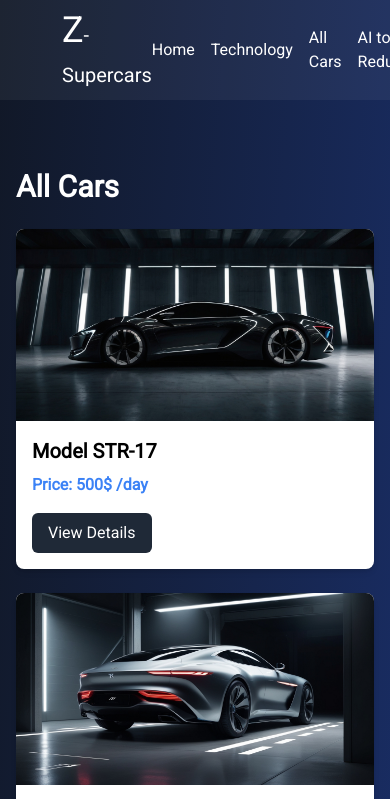
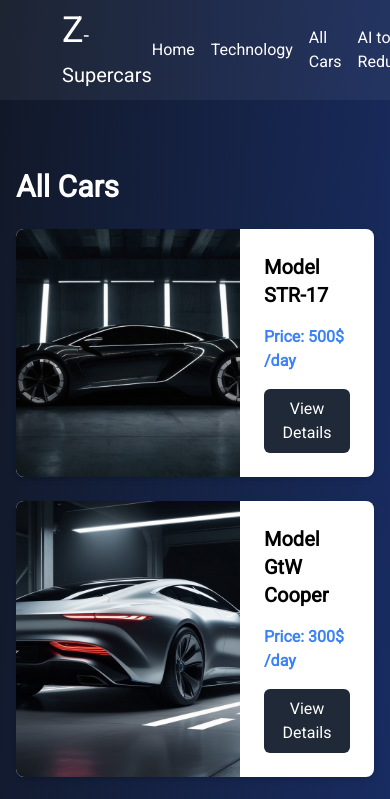
Before and after one commit to KostandinosVas/rent-a-car, a Next.js app: page /allCars in a window 390 px wide. Shown: the top 799 px of the page. Built offline with nearby package versions, Linux system fonts and the light colour scheme.

Commit message:
row alignemnet of cars

```diff
--- a/app/allCars/page.tsx
+++ b/app/allCars/page.tsx
@@ -231,21 +231,23 @@ export default function AllCars() {
         <div className='bg-gradient-to-tl from-blue-900 to-gray-900'>
             <div className=" container mx-auto px-4 py-8 pt-[20vh]">
                 <h1 className="text-3xl font-bold mb-6 text-white">All Cars</h1>
-                <div className="grid grid-cols-1 md:grid-cols-2 lg:grid-cols-3 gap-6">
+                <div className="flex flex-col gap-6">
                     {cars.map((car) => (
-                        <div key={car.id} className="bg-white shadow-md rounded-lg overflow-hidden">
+                        <div key={car.id} className="bg-white shadow-md rounded-lg overflow-hidden flex flex-row">
+                            <div className="flex-shrink-0 w-56 sm:w-72">
                                 <Image
                                     src={car.image}
                                     width={400}
                                     height={300}
                                     alt={car.title}
-                                className="w-full h-48 object-cover"
+                                    className="w-full h-full object-cover"
                                 />
-                            <div className="p-4">
-                                <h2 className="text-xl font-semibold mb-2">{car.title}</h2>
-                                <p className="text-gray-600 mb-2">{car.description}</p>
-                                <p className="text-blue-500 font-semibold mb-4">Price: {car.price} /day</p>
-                                <Link href={`/cars/${car.id}`}>
+                            </div>
+                            <div className="p-6 flex flex-col justify-center gap-2">
+                                <h2 className="text-xl font-semibold">{car.title}</h2>
+                                <p className="text-gray-600 text-sm">{car.description}</p>
+                                <p className="text-blue-500 font-semibold">Price: {car.price} /day</p>
+                                <Link href={`/cars/${car.id}`} className="mt-2">
                                     <button className="bg-gray-800 text-white px-4 py-2 rounded-md hover:bg-gray-700 transition-colors">
                                         View Details
                                     </button>
--- a/app/components/CarShowcase.tsx
+++ b/app/components/CarShowcase.tsx
@@ -88,18 +88,18 @@ const CarShowcase = () => {
     return (
         <div className="car-showcase flex justify-center flex-col items-center m-8 ">
             {cars.map((car) => (
-                <div key={car.id} className={`card flex flex-col justify-between xl:${car.id % 2 === 0 ? "flex-row-reverse" : "flex-row"} xl:p-[4rem] shadow-md xl:max-w-[70%] my-8`}>
-                    <div className="image flex-1  z-50 ">
+                <div key={car.id} className={`card flex ${car.id % 2 === 0 ? "flex-row-reverse" : "flex-row"} items-center p-6 xl:p-[4rem] shadow-md xl:max-w-[70%] my-8 gap-8`}>
+                    <div className="image flex-1 z-50 min-w-0">
                         <Image
                             src={car.image}
                             width={0}
                             height={0}
-                            sizes="100vw"
+                            sizes="50vw"
                             style={{ width: '100%', height: 'auto' }}
                             alt="Picture of the author"
                             className="rounded-md" />
                     </div>
-                    <div className="infos flex-1 flex flex-col justify-center items-start ml-[10%] gap-4">
+                    <div className="infos flex-1 flex flex-col justify-center items-start gap-4">
                         <h3 className="xl:text-3xl text-xl mt-2">{car.title}</h3>
                         <p className="xl:max-w-[70%]">{car.description}</p>
                         <p className="text-blue-500">Price : {car.price} /day</p>
```
Lines whose indentation alone changed are shown as unchanged.
